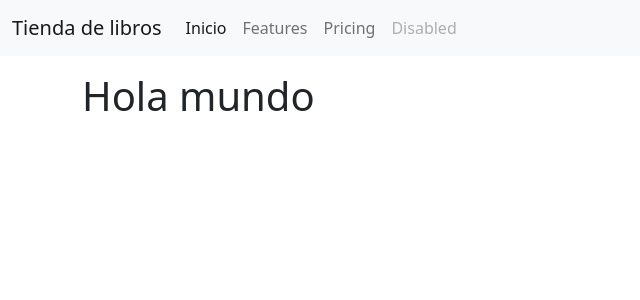
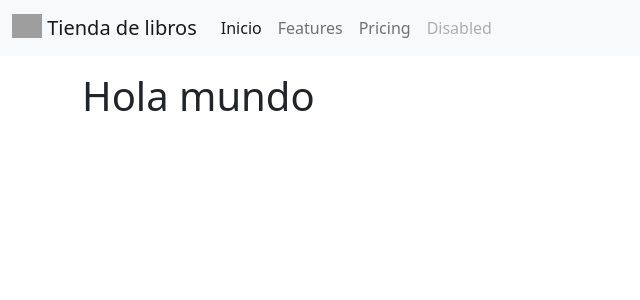
Before and after one commit to arizamoisesco/tienda-libros, a Flask app: page / in a window 1280 px wide. Shown: the top 300 px of the page, without its empty margins (0-640 px from the left). Run offline with Flask 2, Linux system fonts and the light colour scheme; grey boxes are pictures that could not be loaded.

Commit message:
Add temporaly logo for the book shop

```diff
--- a/app/templates/base.html
+++ b/app/templates/base.html
@@ -6,7 +6,7 @@
     <meta name="viewport" content="width=device-width, initial-scale=1.0">
     <title>{% block title%} {% endblock %}</title>
     <link href="https://cdn.jsdelivr.net/npm/bootstrap@5.0.0/dist/css/bootstrap.min.css" rel="stylesheet" integrity="sha384-wEmeIV1mKuiNpC+IOBjI7aAzPcEZeedi5yW5f2yOq55WWLwNGmvvx4Um1vskeMj0" crossorigin="anonymous">
-
+    <link rel="shortcut icon" href="{{ url_for('static', filename='img/dog-face.svg')}}" type="image/x-icon">
     {% block customCSS %}
     {% endblock %}
 </head>
--- a/app/templates/nav.html
+++ b/app/templates/nav.html
@@ -1,6 +1,9 @@
 <nav class="navbar navbar-expand-lg navbar-light bg-light">
     <div class="container-fluid">
-      <a class="navbar-brand" href="#">Tienda de libros</a>
+      <a class="navbar-brand" href="#">
+        <img src="https://static-00.iconduck.com/assets.00/asst0zcdd955" alt="" width="30" height="24" class="d-inline-block align-text-top">
+        Tienda de libros
+      </a>
       <button class="navbar-toggler" type="button" data-bs-toggle="collapse" data-bs-target="#navbarNavAltMarkup" aria-controls="navbarNavAltMarkup" aria-expanded="false" aria-label="Toggle navigation">
         <span class="navbar-toggler-icon"></span>
       </button>
```
Also changed, not shown: app/static/img/dog-face.svg (added).
